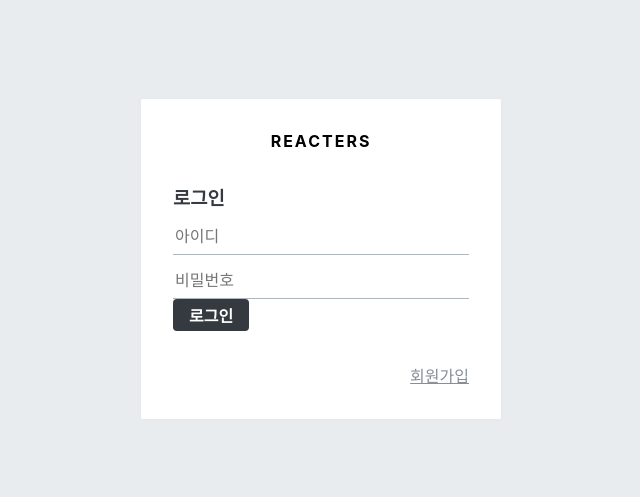
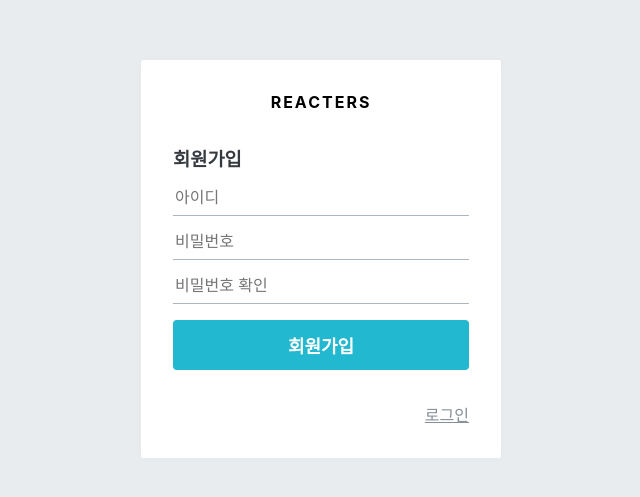
Before and after one commit to codehunter999/blog, a React (Create React App) app in the folder blog-frontend/: page /register in a window 1280 px wide. Shown: the part 141-638 px from the top of the page, without its empty margins (319-959 px from the left). Built offline with nearby package versions, Linux system fonts and the light colour scheme; the HTML template or start-up script is replaced by a standard one.

Commit message:
마스터 커밋

```diff
--- a/blog-frontend/src/components/auth/AuthForm.js
+++ b/blog-frontend/src/components/auth/AuthForm.js
@@ -50,10 +50,20 @@
   }
 `;
 
-const AuthForm = () => {
+const ButtonWithMarginTop = styled(Button)`
+  margin-top: 1rem;
+`;
+
+const textMap = {
+  login: '로그인',
+  register: '회원가입',
+};
+
+const AuthForm = ({ type }) => {
+  const text = textMap[type];
   return (
     <AuthFormBlock>
-      <h3>로그인</h3>
+      <h3>{text}</h3>
       <form>
         <StyledInput
           autoComplete="username"
@@ -66,10 +76,24 @@
           placeholder="비밀번호"
           type="password"
         />
-        <Button>로그인</Button>
+        {type === 'register' && (
+          <StyledInput
+            autoComplete="new-password"
+            name="passwordConfirm"
+            placeholder="비밀번호 확인"
+            type="password"
+          />
+        )}
+        <ButtonWithMarginTop cyan fullWidth>
+          {text}
+        </ButtonWithMarginTop>
       </form>
       <Footer>
-        <Link to="/register">회원가입</Link>
+        {type === 'login' ? (
+          <Link to="/register">회원가입</Link>
+        ) : (
+          <Link to="/login">로그인</Link>
+        )}
       </Footer>
     </AuthFormBlock>
   );
--- a/blog-frontend/src/components/common/Button.js
+++ b/blog-frontend/src/components/common/Button.js
@@ -1,5 +1,5 @@
 import React from 'react';
-import styled from 'styled-components';
+import styled, { css } from 'styled-components';
 import palette from '../../lib/styles/palette';
 
 const StyledButton = styled.button`
--- a/blog-frontend/src/pages/LoginPage.js
+++ b/blog-frontend/src/pages/LoginPage.js
@@ -5,7 +5,7 @@
 const LoginPage = () => {
     return (
         <AuthTemplate>
-            <AuthForm/>
+            <AuthForm type="login"/>
         </AuthTemplate>
     );
 }
--- a/blog-frontend/src/pages/RegisterPage.js
+++ b/blog-frontend/src/pages/RegisterPage.js
@@ -5,7 +5,7 @@
 const RegisterPage = () => {
     return (
         <AuthTemplate>
-            <AuthForm/>
+            <AuthForm type="register"/>
         </AuthTemplate>
     );
 }
```
